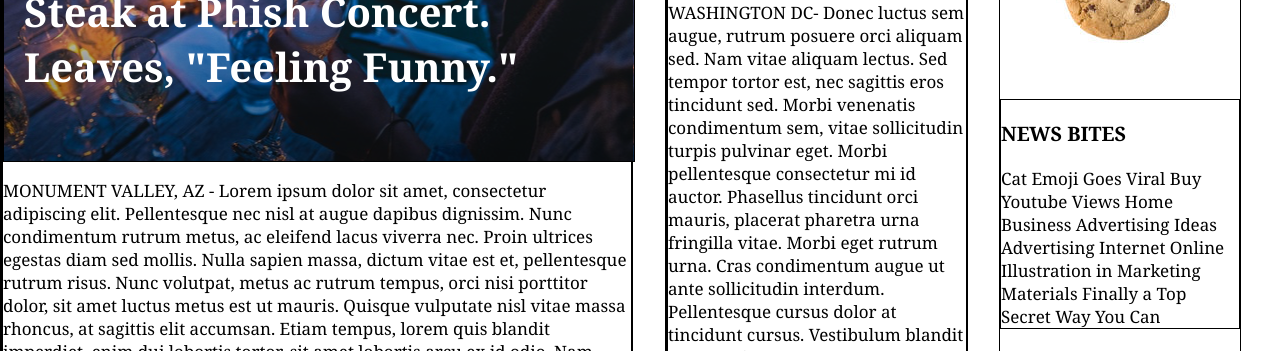
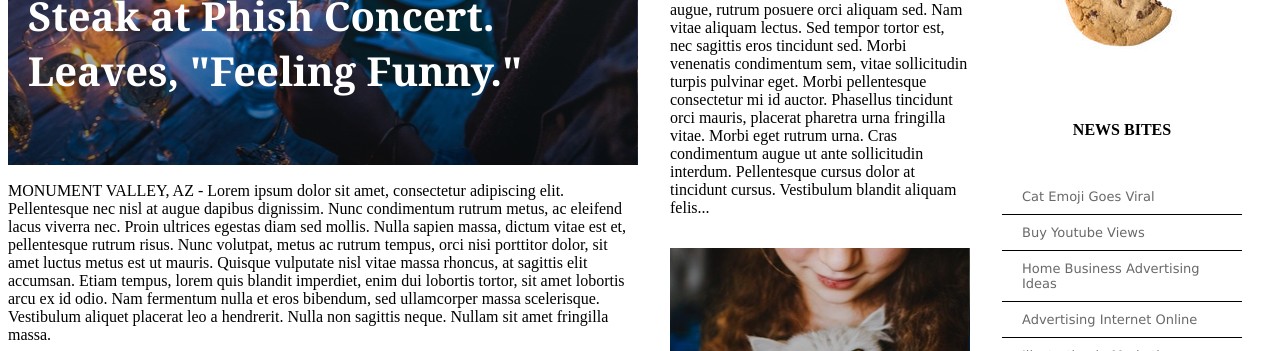
Before and after one commit to cmhatchell/My_times, a plain HTML site: page index.html in a window 1280 px wide. Shown: the part 259-610 px from the top of the page. Drawn offline with Linux system fonts and the light colour scheme.

Commit message:
style finished

```diff
--- a/resources/style.css
+++ b/resources/style.css
@@ -1,7 +1,6 @@
 /* universal */
 
-div {
-  border: 1px solid black;
+
 }
 body{
   font-family: Georgia;
@@ -156,24 +155,22 @@ img.cookie {
   height: 240px;
 }
 
+.news-bites h3{
+  text-align: center;
+  font-size: 16px;
+  font-weight: bold;
+  margin-bottom: 40px;
+}
+
 .news-bites .bites {
-
+  font-family: Verdana;
+display: block;
+padding: 10px 20px;
+color: dimgray;
+font-size: 13px;
+border-bottom: 1px solid black;
 }
 
 .bites span {
-
+  padding-left: 10px;
 }
-
-/* footer */
-
-footer {
-
-}
-
-footer .title {
-
-}
-
-footer nav {
-
-}
```
